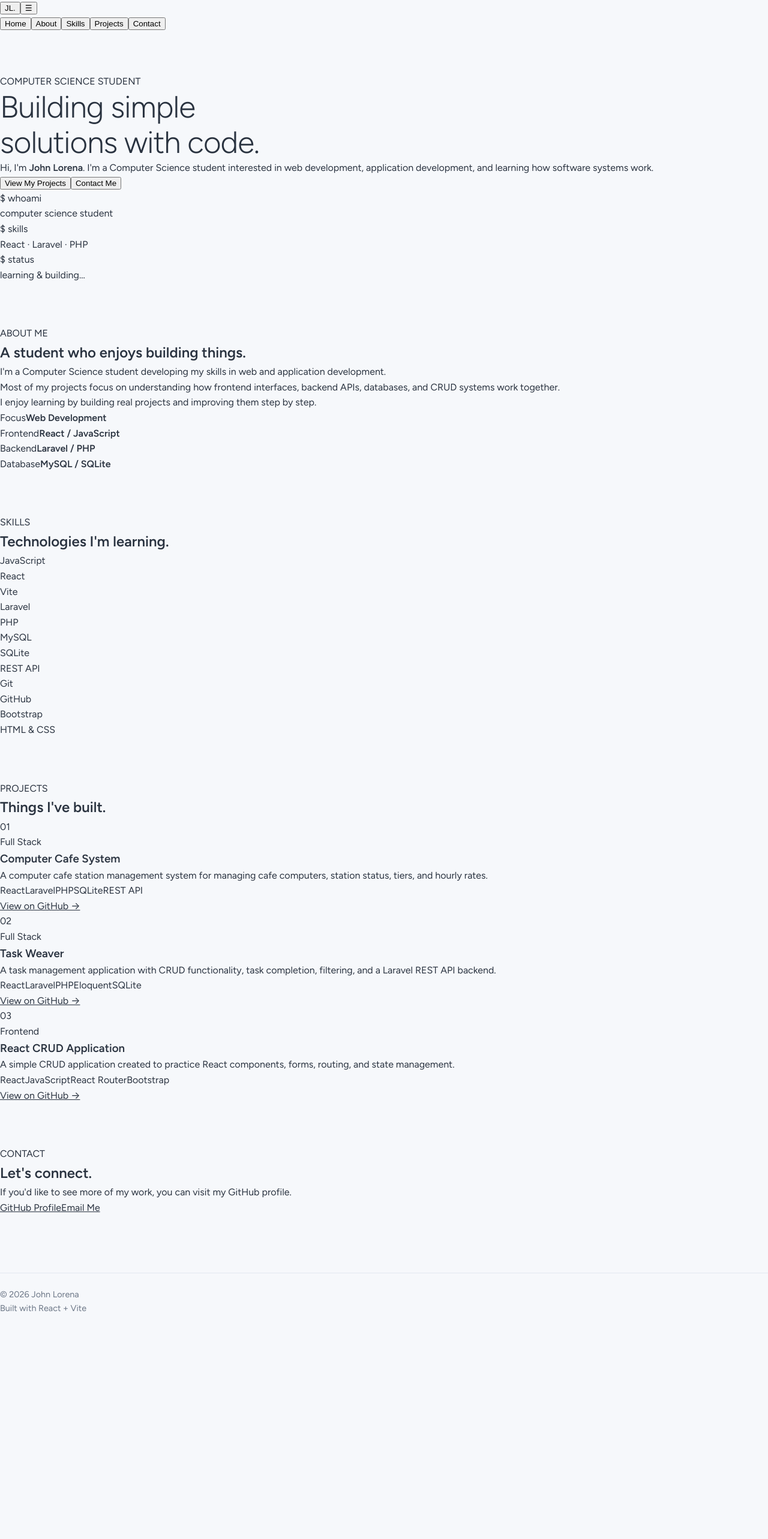
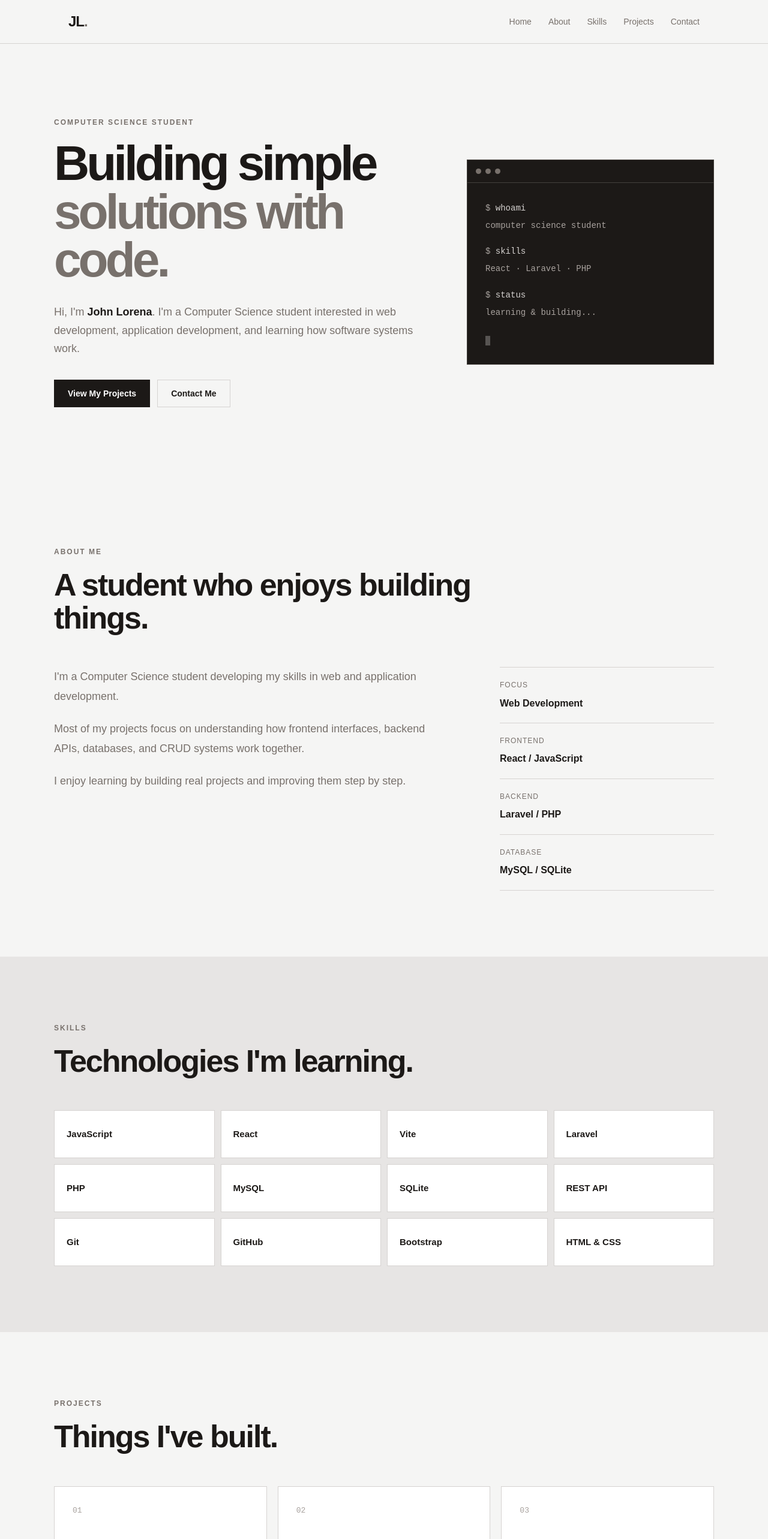
Before and after one commit to JohnLorena22/Portfolio-act, a React (Vite) app: page / in a window 1280 px wide. Shown: the top 2566 px of the page at 60% size. Before the commit the page ends 2194 px from the top, so only its background shows below. Built offline with nearby package versions, Linux system fonts and the light colour scheme.

Commit message:
modify App.css

```diff
--- a/src/App.css
+++ b/src/App.css
@@ -1,178 +1,684 @@
-.page {
-  max-width: 640px;
-  margin: 0 auto;
-  padding: 72px 24px 48px;
-  text-align: left;
+:root {
+  --background: #f5f5f4;
+  --surface: #ffffff;
+  --surface-alt: #e7e5e4;
+  --text: #1c1917;
+  --muted: #78716c;
+  --border: #d6d3d1;
+  --dark: #292524;
+  --accent: #57534e;
+  --accent-light: #a8a29e;
 }
 
-h1,
-h2,
-h3,
-p,
-ul {
-  margin: 0;
+* {
+  box-sizing: border-box;
 }
 
-ul {
-  padding: 0;
-  list-style: none;
+html {
+  scroll-behavior: smooth;
 }
 
-/* Hero */
-.hero h1 {
-  font-size: clamp(2.2rem, 7vw, 3.2rem);
-  font-weight: 300;
-  line-height: 1.15;
-  letter-spacing: -0.02em;
+body {
+  margin: 0;
+  background: var(--background);
+  color: var(--text);
+  font-family: Arial, Helvetica, sans-serif;
 }
 
-.lead {
-  margin-top: 16px;
-  max-width: 48ch;
-  font-size: 1.15rem;
+button,
+a {
+  font-family: inherit;
+}
+
+button {
+  cursor: pointer;
+}
+
+a {
+  text-decoration: none;
+  color: inherit;
+}
+
+/* =========================
+   NAVIGATION
+========================= */
+
+.navbar {
+  position: sticky;
+  top: 0;
+  z-index: 100;
+  background: rgba(245, 245, 244, 0.95);
+  border-bottom: 1px solid var(--border);
+  backdrop-filter: blur(8px);
+}
+
+.nav-container {
+  max-width: 1100px;
+  height: 72px;
+  margin: 0 auto;
+  padding: 0 24px;
+
+  display: flex;
+  align-items: center;
+  justify-content: space-between;
+}
+
+.logo {
+  border: none;
+  background: transparent;
+  padding: 0;
+
+  font-size: 24px;
+  font-weight: 700;
+  letter-spacing: -1px;
+  color: var(--text);
+}
+
+.logo span {
   color: var(--muted);
 }
 
-/* Task panel */
-.panel {
-  margin-top: 40px;
-  padding: 24px 28px;
-  background: var(--blue-soft);
-  border-radius: 20px;
+.nav-links {
+  display: flex;
+  align-items: center;
+  gap: 28px;
 }
 
-.panel-title {
-  margin-bottom: 14px;
-  font-size: 0.95rem;
-  font-weight: 600;
-  color: var(--blue);
-}
+.nav-links button {
+  border: none;
+  background: transparent;
+  padding: 8px 0;
 
-.tasks {
-  display: grid;
-  gap: 4px;
-}
+  color: var(--muted);
+  font-size: 14px;
 
-.task {
-  display: flex;
-  align-items: center;
-  gap: 12px;
-  padding: 6px 0;
-  cursor: pointer;
   transition: color 0.2s ease;
 }
 
-.task input {
-  width: 18px;
-  height: 18px;
-  margin: 0;
-  accent-color: var(--blue);
-  cursor: pointer;
+.nav-links button:hover {
+  color: var(--text);
 }
 
-.task.done span {
-  color: var(--muted);
-  text-decoration: line-through;
-  text-decoration-color: rgba(74, 127, 212, 0.5);
+.menu-button {
+  display: none;
+
+  border: none;
+  background: transparent;
+
+  font-size: 24px;
 }
 
-/* Sections */
-section {
-  margin-top: 72px;
+/* =========================
+   GENERAL
+========================= */
+
+.section {
+  padding: 110px 24px;
 }
 
-section > h2 {
-  margin-bottom: 20px;
-  font-size: 1.4rem;
-  font-weight: 500;
-  letter-spacing: -0.01em;
+.content-container {
+  max-width: 1100px;
+  margin: 0 auto;
 }
 
-/* Projects */
-.projects {
-  display: grid;
-  gap: 4px;
+.section-alt {
+  background: var(--surface-alt);
 }
 
-.projects a {
-  display: block;
-  padding: 18px 20px;
-  margin: 0 -20px;
-  text-decoration: none;
-  border-radius: 14px;
-  transition: background 0.2s ease;
+.section-heading {
+  max-width: 700px;
+  margin-bottom: 55px;
 }
 
-.projects a:hover {
+.eyebrow {
+  margin: 0 0 18px;
+
+  color: var(--muted);
+  font-size: 12px;
+  font-weight: 700;
+  letter-spacing: 2px;
+}
+
+.section-heading h2 {
+  margin: 0;
+
+  font-size: clamp(32px, 5vw, 52px);
+  line-height: 1.05;
+  letter-spacing: -2px;
+}
+
+/* =========================
+   HERO
+========================= */
+
+.hero {
+  min-height: calc(100vh - 72px);
+
+  display: flex;
+  align-items: center;
+}
+
+.hero-container {
+  max-width: 1100px;
+  width: 100%;
+  margin: 0 auto;
+
+  display: grid;
+  grid-template-columns: 1.2fr 0.8fr;
+  gap: 70px;
+  align-items: center;
+}
+
+.hero-text h1 {
+  margin: 0;
+
+  font-size: clamp(48px, 7vw, 82px);
+  line-height: 0.98;
+  letter-spacing: -5px;
+}
+
+.hero-text h1 span {
+  color: var(--muted);
+}
+
+.hero-description {
+  max-width: 600px;
+  margin: 32px 0 0;
+
+  color: var(--muted);
+  font-size: 18px;
+  line-height: 1.7;
+}
+
+.hero-description strong {
+  color: var(--text);
+}
+
+.hero-buttons {
+  display: flex;
+  gap: 12px;
+  margin-top: 36px;
+}
+
+.primary-button,
+.secondary-button,
+.light-button,
+.outline-light-button {
+  display: inline-flex;
+  align-items: center;
+  justify-content: center;
+
+  min-height: 46px;
+  padding: 0 22px;
+
+  font-size: 14px;
+  font-weight: 600;
+
+  transition:
+    background 0.2s ease,
+    color 0.2s ease,
+    border-color 0.2s ease;
+}
+
+.primary-button {
+  border: 1px solid var(--text);
+  background: var(--text);
+  color: white;
+}
+
+.primary-button:hover {
+  background: var(--accent);
+}
+
+.secondary-button {
+  border: 1px solid var(--border);
+  background: transparent;
+  color: var(--text);
+}
+
+.secondary-button:hover {
   background: var(--surface);
 }
 
-.projects h3 {
-  font-size: 1.1rem;
-  font-weight: 600;
-  color: var(--blue);
+/* =========================
+   TERMINAL
+========================= */
+
+.hero-card {
+  width: 100%;
 }
 
-.projects p {
-  margin-top: 4px;
+.terminal {
+  overflow: hidden;
+  background: #1c1917;
+  color: #d6d3d1;
+  border: 1px solid #44403c;
+}
+
+.terminal-top {
+  height: 38px;
+  padding: 0 14px;
+
+  display: flex;
+  align-items: center;
+  gap: 7px;
+
+  border-bottom: 1px solid #44403c;
+}
+
+.terminal-top span {
+  width: 9px;
+  height: 9px;
+  border-radius: 50%;
+  background: #78716c;
+}
+
+.terminal-content {
+  min-height: 300px;
+  padding: 30px;
+
+  font-family: "Courier New", monospace;
+  font-size: 14px;
+  line-height: 1.8;
+}
+
+.terminal-content p {
+  margin: 0 0 4px;
+}
+
+.terminal-symbol {
+  color: #a8a29e;
+}
+
+.terminal-output {
+  color: #a8a29e;
+  margin-bottom: 18px !important;
+}
+
+.cursor {
+  display: inline-block;
+
+  width: 8px;
+  height: 16px;
+
+  margin-top: 8px;
+
+  background: #d6d3d1;
+  vertical-align: middle;
+
+  animation: blink 1s infinite;
+}
+
+@keyframes blink {
+  50% {
+    opacity: 0;
+  }
+}
+
+/* =========================
+   ABOUT
+========================= */
+
+.about-grid {
+  display: grid;
+  grid-template-columns: 1.3fr 0.7fr;
+  gap: 80px;
+}
+
+.about-text p {
+  margin: 0 0 22px;
+
+  color: var(--muted);
+  font-size: 18px;
+  line-height: 1.8;
+}
+
+.about-details {
+  border-top: 1px solid var(--border);
+}
+
+.detail-item {
+  padding: 20px 0;
+
+  display: flex;
+  flex-direction: column;
+  gap: 7px;
+
+  border-bottom: 1px solid var(--border);
+}
+
+.detail-item span {
+  color: var(--muted);
+  font-size: 12px;
+  text-transform: uppercase;
+  letter-spacing: 1px;
+}
+
+.detail-item strong {
+  font-size: 16px;
+}
+
+/* =========================
+   SKILLS
+========================= */
+
+.skills-grid {
+  display: grid;
+  grid-template-columns: repeat(4, 1fr);
+  gap: 10px;
+}
+
+.skill-card {
+  min-height: 80px;
+  padding: 20px;
+
+  display: flex;
+  align-items: center;
+
+  background: var(--surface);
+  border: 1px solid var(--border);
+
+  font-size: 15px;
+  font-weight: 600;
+
+  transition:
+    transform 0.2s ease,
+    background 0.2s ease;
+}
+
+.skill-card:hover {
+  transform: translateY(-3px);
+  background: #fafaf9;
+}
+
+/* =========================
+   PROJECTS
+========================= */
+
+.projects-grid {
+  display: grid;
+  grid-template-columns: repeat(3, 1fr);
+  gap: 18px;
+}
+
+.project-card {
+  position: relative;
+
+  min-height: 450px;
+  padding: 30px;
+
+  display: flex;
+  flex-direction: column;
+
+  background: var(--surface);
+  border: 1px solid var(--border);
+}
+
+.project-number {
+  margin-bottom: 45px;
+
+  color: var(--accent-light);
+  font-size: 13px;
+  font-family: "Courier New", monospace;
+}
+
+.project-type {
+  margin: 0 0 10px;
+
+  color: var(--muted);
+  font-size: 11px;
+  font-weight: 700;
+  letter-spacing: 1.5px;
+  text-transform: uppercase;
+}
+
+.project-card h3 {
+  margin: 0;
+
+  font-size: 25px;
+  line-height: 1.15;
+  letter-spacing: -1px;
+}
+
+.project-description {
+  margin: 20px 0;
+
+  color: var(--muted);
+  font-size: 15px;
+  line-height: 1.7;
+}
+
+.technology-list {
+  display: flex;
+  flex-wrap: wrap;
+  gap: 7px;
+
+  margin-top: auto;
+  margin-bottom: 25px;
+}
+
+.technology-list span {
+  padding: 6px 9px;
+
+  background: var(--background);
+  border: 1px solid var(--border);
+
+  color: var(--muted);
+  font-size: 11px;
+}
+
+.project-link {
+  padding-top: 18px;
+
+  border-top: 1px solid var(--border);
+
+  font-size: 13px;
+  font-weight: 700;
+}
+
+.project-link:hover {
   color: var(--muted);
 }
 
-/* Skills */
-.chips {
-  display: flex;
-  flex-wrap: wrap;
-  gap: 10px;
+/* =========================
+   CONTACT
+========================= */
+
+.section-dark {
+  background: var(--dark);
+  color: white;
 }
 
-.chips li {
-  padding: 6px 16px;
-  font-size: 0.95rem;
-  background: var(--surface);
-  border: 1px solid var(--line);
-  border-radius: 999px;
+.section-dark .eyebrow {
+  color: var(--accent-light);
 }
 
-/* Contact */
-.contact-text {
-  color: var(--muted);
+.section-dark .section-heading h2 {
+  color: white;
 }
 
-.contact {
-  display: grid;
-  gap: 6px;
-  margin-top: 16px;
+.contact-container {
+  text-align: center;
 }
 
-.contact a {
-  color: var(--blue);
-  text-underline-offset: 4px;
-  text-decoration-color: rgba(74, 127, 212, 0.35);
+.contact-container .section-heading {
+  margin-left: auto;
+  margin-right: auto;
 }
 
-.contact a:hover {
-  text-decoration-color: var(--blue);
+.contact-description {
+  max-width: 550px;
+  margin: -20px auto 35px;
+
+  color: #a8a29e;
+  font-size: 17px;
+  line-height: 1.7;
 }
 
-footer {
-  margin-top: 96px;
-  padding-top: 24px;
-  border-top: 1px solid var(--line);
-  font-size: 0.9rem;
-  color: var(--muted);
+.contact-buttons {
+  display: flex;
+  justify-content: center;
+  gap: 12px;
 }
 
-@media (max-width: 480px) {
-  .page {
-    padding-top: 48px;
+.light-button {
+  background: white;
+  color: var(--dark);
+  border: 1px solid white;
+}
+
+.light-button:hover {
+  background: #e7e5e4;
+}
+
+.outline-light-button {
+  background: transparent;
+  color: white;
+  border: 1px solid #78716c;
+}
+
+.outline-light-button:hover {
+  border-color: white;
+}
+
+/* =========================
+   FOOTER
+========================= */
+
+.footer {
+  min-height: 75px;
+  padding: 20px 24px;
+
+  display: flex;
+  justify-content: space-between;
+  align-items: center;
+
+  background: var(--dark);
+  border-top: 1px solid #44403c;
+
+  color: #78716c;
+  font-size: 12px;
+}
+
+/* =========================
+   MOBILE
+========================= */
+
+@media (max-width: 850px) {
+  .hero-container {
+    grid-template-columns: 1fr;
   }
-  .panel {
-    padding: 20px;
+
+  .hero-card {
+    max-width: 600px;
+  }
+
+  .about-grid {
+    grid-template-columns: 1fr;
+    gap: 45px;
+  }
+
+  .projects-grid {
+    grid-template-columns: 1fr;
+  }
+
+  .skills-grid {
+    grid-template-columns: repeat(2, 1fr);
   }
 }
 
-@media (prefers-reduced-motion: reduce) {
-  * {
-    transition: none !important;
+@media (max-width: 650px) {
+  .nav-container {
+    height: 64px;
+  }
+
+  .menu-button {
+    display: block;
+  }
+
+  .nav-links {
+    position: absolute;
+    top: 64px;
+    left: 0;
+    right: 0;
+
+    padding: 15px 24px;
+
+    display: none;
+    flex-direction: column;
+    align-items: stretch;
+    gap: 0;
+
+    background: var(--background);
+    border-bottom: 1px solid var(--border);
+  }
+
+  .nav-links.open {
+    display: flex;
+  }
+
+  .nav-links button {
+    padding: 14px 0;
+    text-align: left;
+  }
+
+  .section {
+    padding: 80px 20px;
+  }
+
+  .hero {
+    min-height: auto;
+    padding-top: 90px;
+  }
+
+  .hero-text h1 {
+    font-size: 48px;
+    letter-spacing: -3px;
+  }
+
+  .hero-description {
+    font-size: 16px;
+  }
+
+  .hero-buttons {
+    flex-direction: column;
+  }
+
+  .primary-button,
+  .secondary-button {
+    width: 100%;
+  }
+
+  .terminal-content {
+    min-height: 250px;
+    padding: 20px;
+    font-size: 12px;
+  }
+
+  .section-heading h2 {
+    font-size: 36px;
+  }
+
+  .skills-grid {
+    grid-template-columns: 1fr 1fr;
+  }
+
+  .project-card {
+    min-height: 420px;
+  }
+
+  .contact-buttons {
+    flex-direction: column;
+  }
+
+  .light-button,
+  .outline-light-button {
+    width: 100%;
+  }
+
+  .footer {
+    flex-direction: column;
+    gap: 8px;
+    justify-content: center;
   }
 }
```
